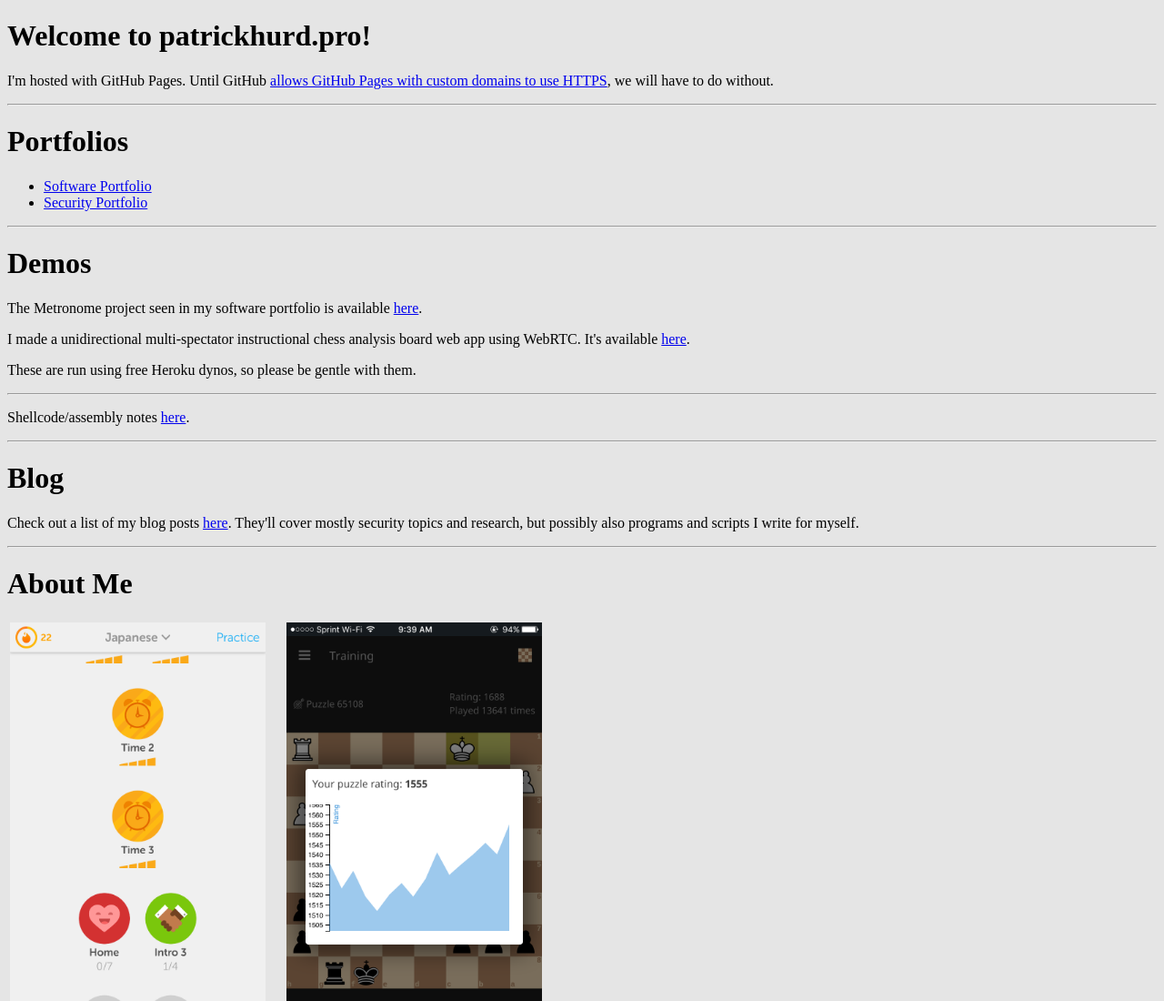
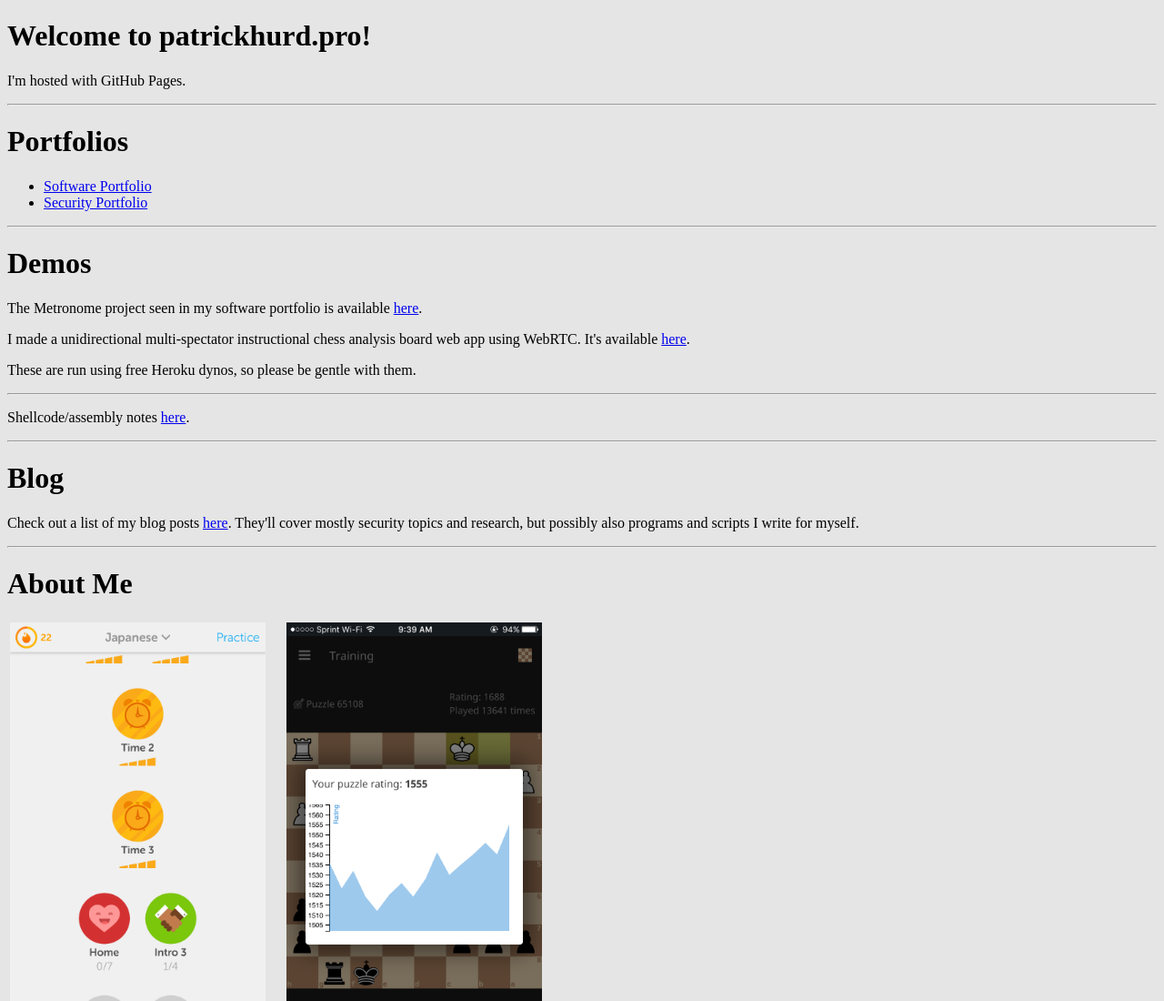
Before and after one commit to Djent-/Djent-.github.io, a plain HTML site: page index.html in a window 1280 px wide. Shown: the top 1100 px of the page at 91% size. Drawn offline with Linux system fonts and the light colour scheme.

Commit message:
Remove https message

```diff
--- a/index.html
+++ b/index.html
@@ -14,7 +14,7 @@ img {
 	</head>
 	<body>
 		<h1>Welcome to patrickhurd.pro!</h1>
-		<p>I'm hosted with GitHub Pages. Until GitHub <a href="https://github.com/isaacs/github/issues/156">allows GitHub Pages with custom domains to use HTTPS</a>, we will have to do without.</p>
+		<p>I'm hosted with GitHub Pages.</p>
 
 		<hr>
 
```
